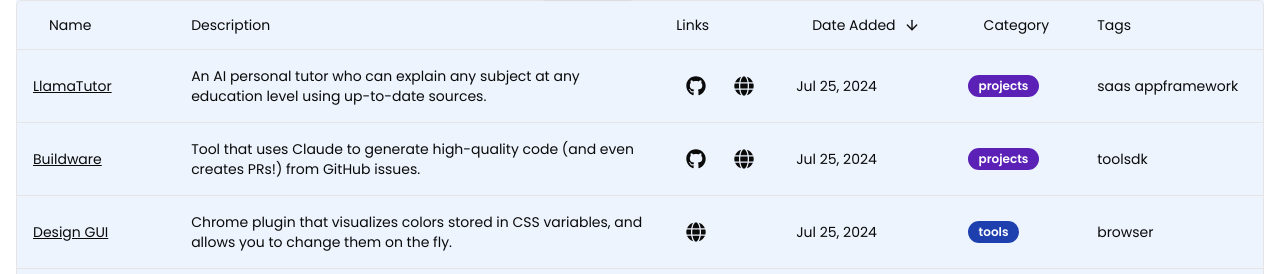
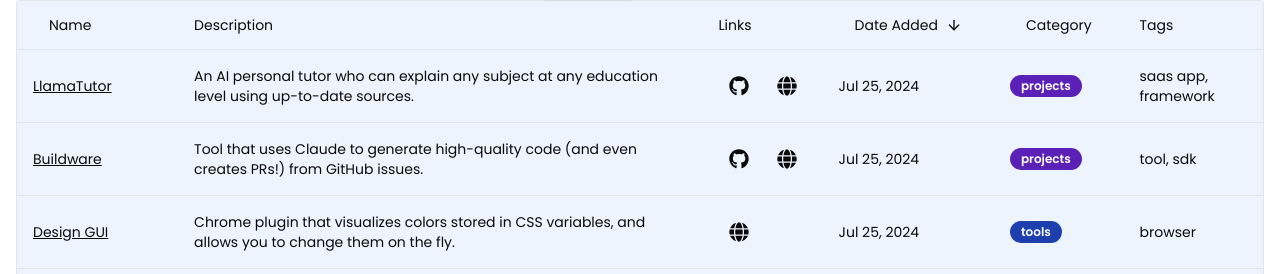
Before and after one commit to mcavaliere/mikecavaliere-com-next, a Next.js app: page /ai-for-js-devs in a window 1280 px wide. Shown: the part 526-800 px from the top of the page. Built offline with nearby package versions, Linux system fonts and the light colour scheme; no server answers.

Commit message:
chore: tags formatting

```diff
--- a/components/AIResourcesTable/columns.tsx
+++ b/components/AIResourcesTable/columns.tsx
@@ -128,8 +128,9 @@ export const columns: ColumnDef<AIResource>[] = [
     filterFn: "arrIncludesAll",
     cell: (cell) => {
       const tags = cell.row.original.tags;
-      return tags?.map((t) => {
+      return tags?.map((t, i) => {
         return (
+          <span>
             <a
               href="#"
               onClick={(e) => {
@@ -139,6 +140,8 @@ export const columns: ColumnDef<AIResource>[] = [
             >
               {t}
             </a>
+            {i < tags.length - 1 ? ", " : ""}
+          </span>
         );
       });
     },
```
Lines whose indentation alone changed are shown as unchanged.
